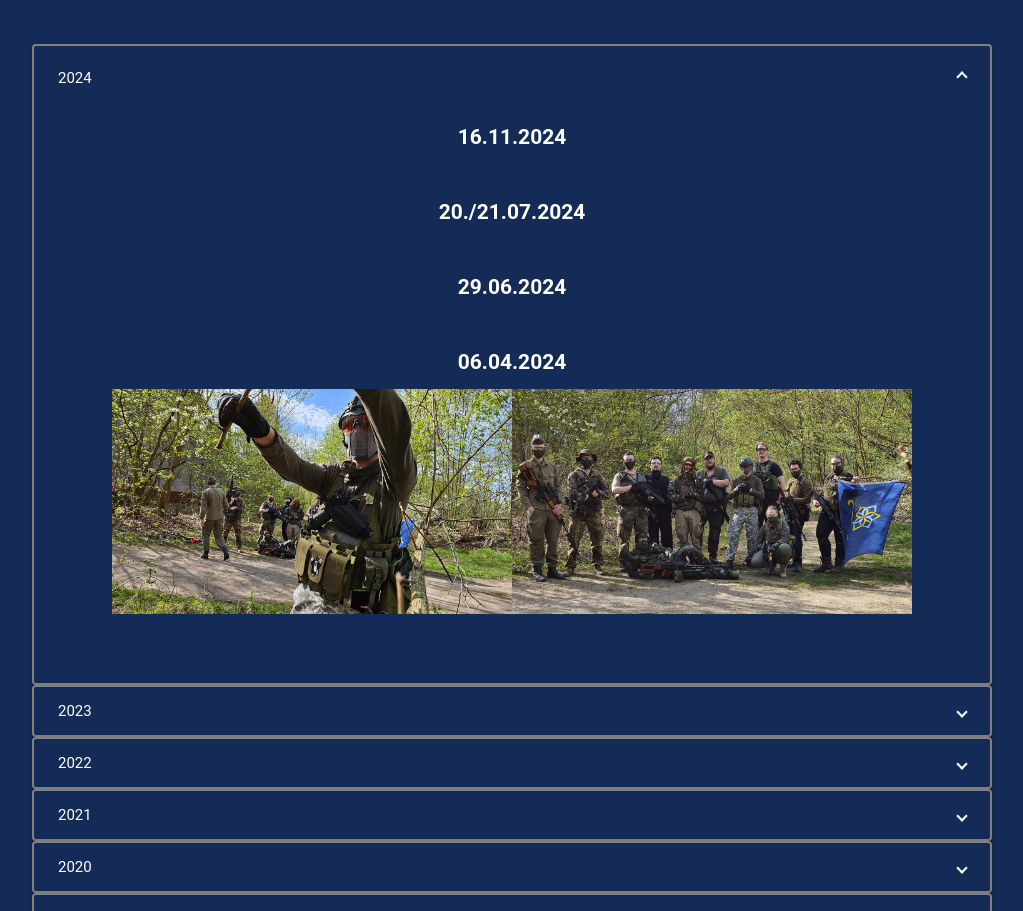
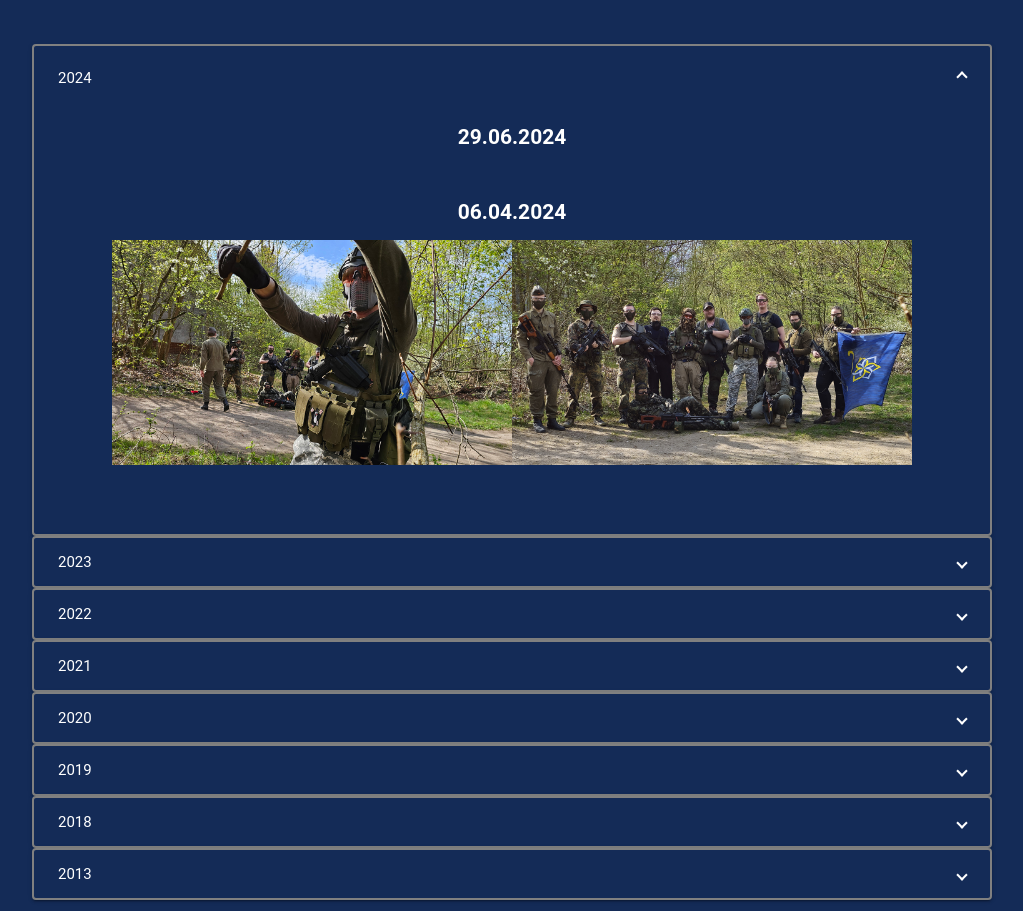
Before and after one commit to freizeit-team-dresden/airsoft, an Angular app: page /#/news in a window 1280 px wide. Shown: the part 902-1813 px from the top of the page, without its empty margins (128-1151 px from the left). Built offline with nearby package versions, Linux system fonts and the light colour scheme.

Commit message:
Updated dates

```diff
--- a/src/app/events/events.component.html
+++ b/src/app/events/events.component.html
@@ -3,7 +3,7 @@
     <p class="introText">Unser nächstes Event findet statt am:
     <br><br></p>
     <!--<h1>TBA</h1>-->
-    <h1><s>11.10.2025</s></h1>
+    <h1>11.10.2025</h1>
     <!--<h2>Ausfall wegen zu geringer Teilnehmerzahl!</h2>-->
     <!--<h2>Aufgrund von Terminschwierigkeiten mit dem Spielfeld & der Organisation kann leider derzeit noch kein Termin angeboten werden; wir arbeiten aber daran, ab ca. August / September wieder spielen zu können. Danke für euer Verständnis! :)</h2>-->
     <!--<h2>Weihnachtsfeier mit Lasertag</h2>-->
@@ -27,7 +27,7 @@
   <mat-expansion-panel class="expansionPanel">
     <mat-expansion-panel-header>
       <mat-panel-title class="expansionPanelHeader">
-        <s>11.10.2025</s>
+        11.10.2025
       </mat-panel-title>
     </mat-expansion-panel-header>
     <p class="expansionPanelContent">Anmeldeschluss:  13.11.2024<br><br>
--- a/src/app/news/news.component.html
+++ b/src/app/news/news.component.html
@@ -11,16 +11,6 @@
         2024
       </mat-panel-title>
     </mat-expansion-panel-header>
-
-    <h2><font color=white>16.11.2024</font></h2>
-    <!-- <a href="assets/photos/220716/220716_1.jpg" target="_blank"><img src="assets/photos/220716/220716_1.jpg" class="photo" style="width: 400px; height: 225px;"/></a> -->
-    <p class="expansionPanelContent"><br>
-    </p>
-
-    <h2><font color=white>20./21.07.2024</font></h2>
-    <!-- <a href="assets/photos/220716/220716_1.jpg" target="_blank"><img src="assets/photos/220716/220716_1.jpg" class="photo" style="width: 400px; height: 225px;"/></a> -->
-    <p class="expansionPanelContent"><br>
-    </p>
 
     <h2><font color=white>29.06.2024</font></h2>
     <!-- <a href="assets/photos/220716/220716_1.jpg" target="_blank"><img src="assets/photos/220716/220716_1.jpg" class="photo" style="width: 400px; height: 225px;"/></a> -->
```
